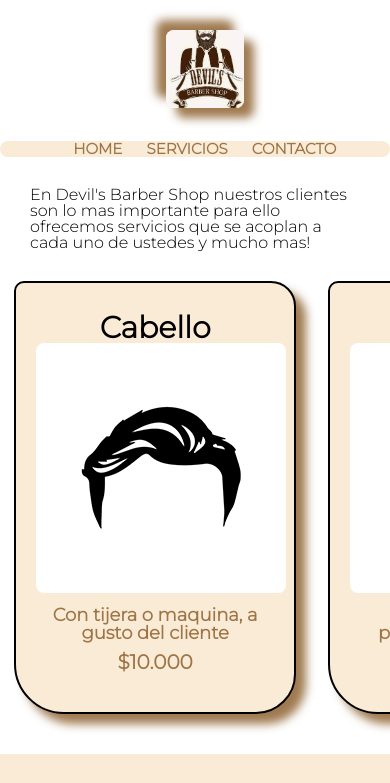
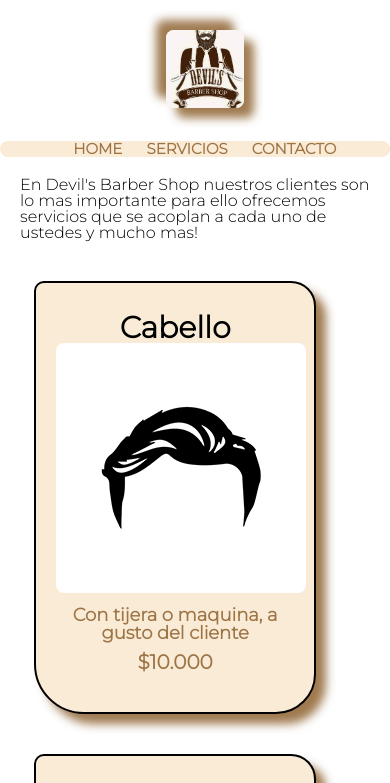
Before and after one commit to Hernanroco/HTML-CSS-Barberia, a plain HTML site: page html-1/servicios.html in a window 390 px wide. Shown: the top 783 px of the page. Drawn offline with Linux system fonts and the light colour scheme.

Commit message:
Modificacion mobile

```diff
--- a/html-1/Style.css
+++ b/html-1/Style.css
@@ -393,4 +393,15 @@ img {
   .lista-diferenciales{
     width: 100%;
   }
+  .parrafo-servicios {
+    margin: 20px;
+  }
+  .servicios {
+    margin: 20px;
+    display: grid;
+  }
+
+  .servicios li {
+    margin: 20px 1.5%;
+  }
 }
```
